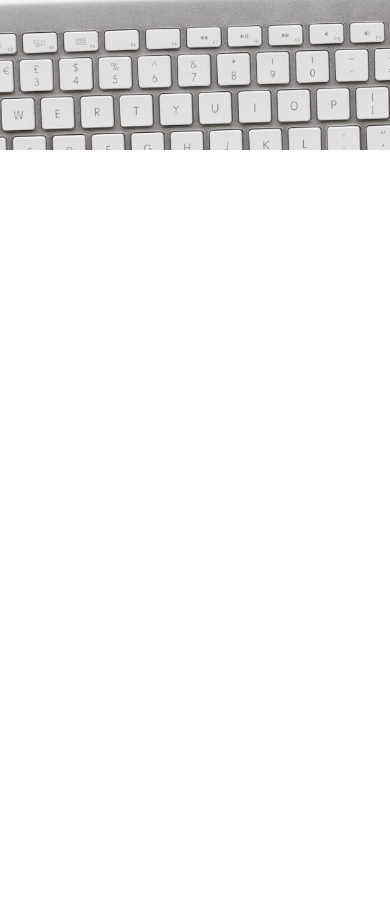
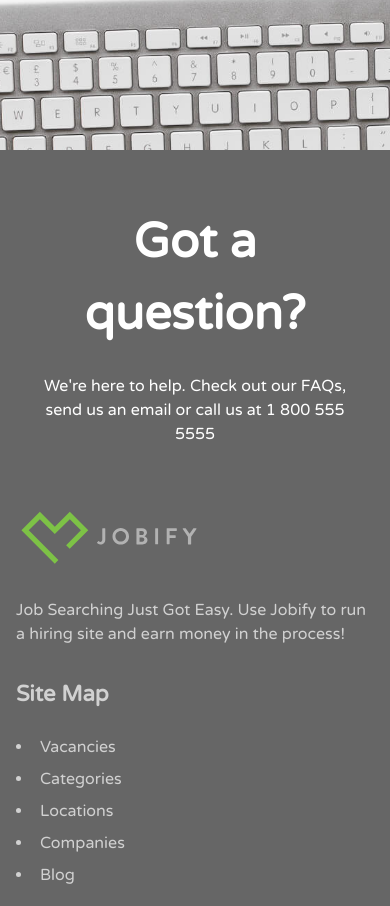
Before and after one commit to Ragima88/jobify, a React (Vite) app: page / in a window 390 px wide. Shown: the part 618-1524 px from the top of the page. Before the commit the page ends 844 px from the top, so only its background shows below. Built offline with nearby package versions, Linux system fonts and the light colour scheme.

Commit message:
responsive footer

```diff
--- a/src/components/Footer/footer.scss
+++ b/src/components/Footer/footer.scss
@@ -16,14 +16,18 @@
           font-size: 3rem;
           color: #fff;
           padding: 1.5rem;
+          text-align: center;
         }
         &-desc {
           color: #fff;
+          text-align: center;
+          padding: 0 1.5rem;
         }
       }
       .footer-top-main {
-        @include flex(row, flex-start, flex-start);
-        padding: 5rem 0;
+        @include flex(column, flex-start, flex-start, 100%);
+
+        padding: 2rem 0;
         & * {
           color: $footerText;
           .footer-column-logo-desc {
@@ -69,7 +73,7 @@
   &-bottom {
     background-color: $footerBottom;
     &-in {
-      @include flex(row, center, space-between);
+      @include flex(column, center, space-between);
       padding: 2rem 0;
     }
     &-text {
@@ -79,6 +83,7 @@
       text-transform: uppercase;
       color: #fff;
       line-height: 2;
+      margin-bottom: 1rem;
     }
     &-icons {
       flex: none;
@@ -86,6 +91,21 @@
     }
   }
   &-column {
+    width: 100%;
+    margin-bottom: 2rem;
+    & a:hover {
+      text-decoration: underline;
+    }
+  }
+}
+@media (min-width: 992px) {
+  .footer-top-in .footer-top-main {
+    @include flex(row, flex-start, flex-start);
+  }
+  .footer-top-in .footer-top-main {
+    padding: 5rem 0;
+  }
+  .footer-column {
     width: 100%;
     &:nth-child(2) {
       width: 70%;
@@ -97,4 +117,11 @@
       text-decoration: underline;
     }
   }
+  .footer-bottom-in {
+    @include flex(row, center, space-between);
+    padding: 2rem 0;
+  }
+  .footer-bottom-text {
+    margin-bottom: 0;
+  }
 }
--- a/src/pages/Root/Root.jsx
+++ b/src/pages/Root/Root.jsx
@@ -27,7 +27,7 @@ const Root = () => {
         <main>
           <Outlet />
         </main>
-        {/* <Footer /> */}
+        <Footer />
       </ScrollToTop>
     </div>
   );
```
